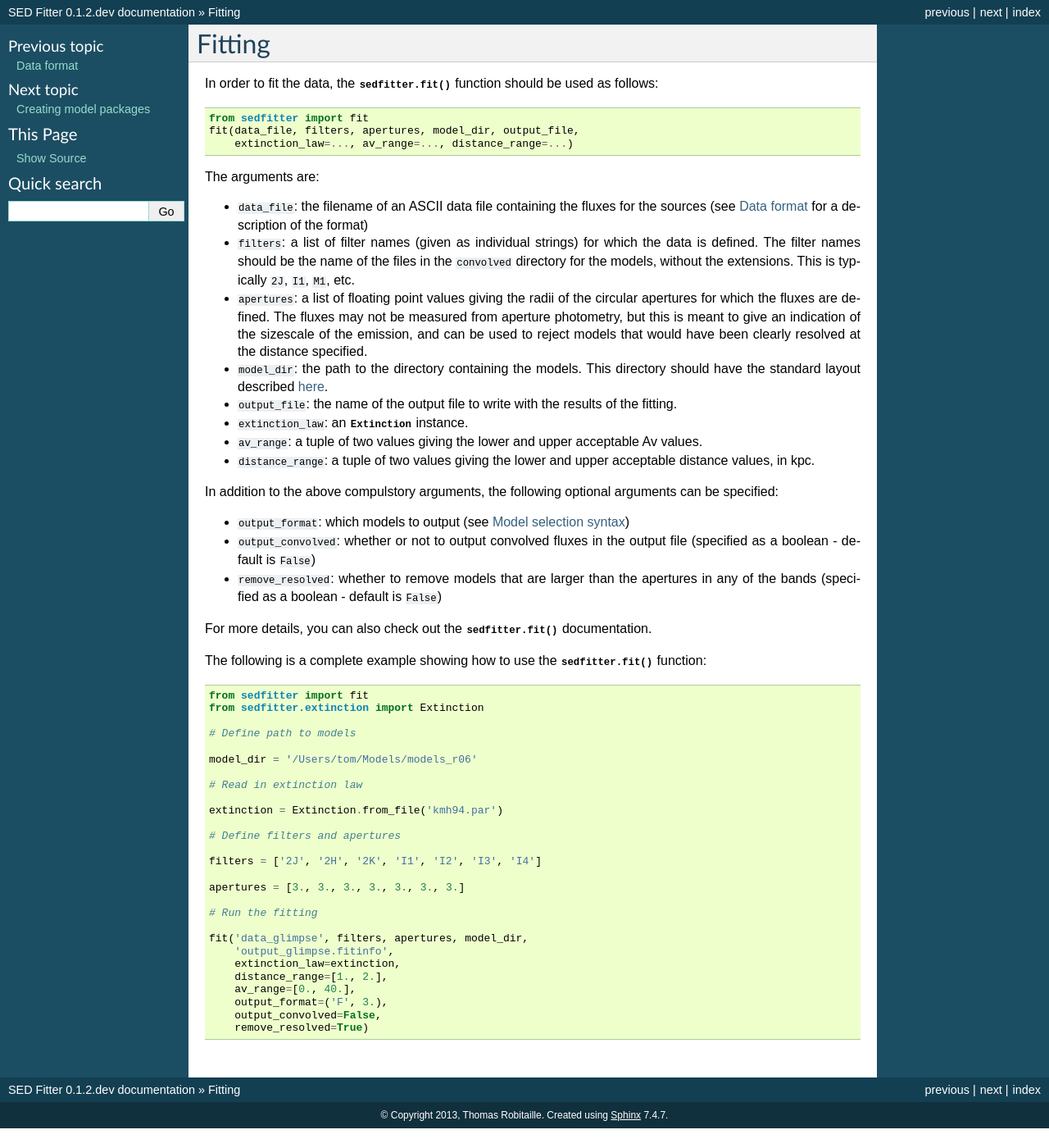
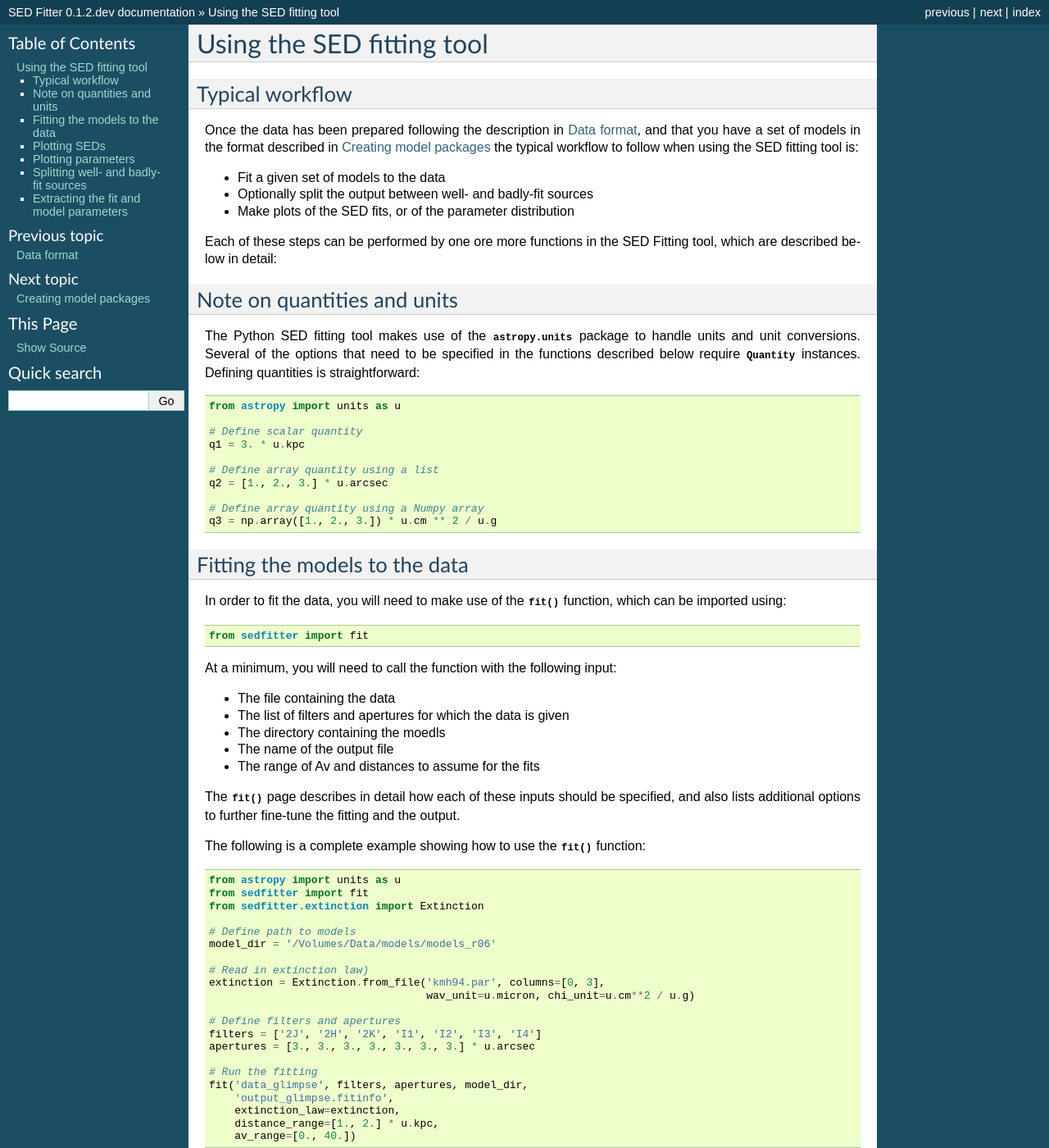
Before and after one commit to astrofrog/sedfitter, a Sphinx documentation site: the page built from docs/fitting.rst, in a window 1280 px wide and 1400 px high. Shown: the whole window at 82% size. Built offline with Sphinx 7.4.7, drawn with Linux system fonts in a browser that asks for light colours; formulas are drawn with MathJax 3; some of the changed text lies outside the part shown.

Commit message:
Wrote main documentation for using Python API

```diff
--- a/docs/conf.py
+++ b/docs/conf.py
@@ -25,7 +25,11 @@ import sys, os
 
 # Add any Sphinx extension module names here, as strings. They can be extensions
 # coming with Sphinx (named 'sphinx.ext.*') or your custom ones.
-extensions = ['sphinx.ext.autosummary', 'sphinx.ext.autodoc', 'astropy.sphinx.ext.numpydoc', 'sphinx.ext.pngmath']
+extensions = ['sphinx.ext.autosummary',
+              'sphinx.ext.autodoc',
+              'sphinx.ext.intersphinx',
+              'astropy.sphinx.ext.numpydoc',
+              'sphinx.ext.pngmath']
 
 autosummary_generate = True
 numpydoc_show_class_members = False
@@ -124,7 +128,7 @@ html_theme = 'default'
 # Add any paths that contain custom static files (such as style sheets) here,
 # relative to this directory. They are copied after the builtin static files,
 # so a file named "default.css" will overwrite the builtin "default.css".
-html_static_path = ['_static']
+# html_static_path = ['_static']
 
 # If not '', a 'Last updated on:' timestamp is inserted at every page bottom,
 # using the given strftime format.
@@ -247,4 +251,12 @@ texinfo_documents = [
 
 
 # Example configuration for intersphinx: refer to the Python standard library.
-intersphinx_mapping = {'http://docs.python.org/': None}
+intersphinx_mapping = {
+    'python': ('http://docs.python.org/', None),
+    'numpy': ('http://docs.scipy.org/doc/numpy/', None),
+    'scipy': ('http://docs.scipy.org/doc/scipy/reference/', None),
+    'matplotlib': ('http://matplotlib.sourceforge.net/', None),
+    'astropy': ('http://docs.astropy.org/en/stable/', None)
+    }
+
+nitpicky=True
--- a/docs/fitting.rst
+++ b/docs/fitting.rst
@@ -1,80 +1,190 @@
-Fitting
-=======
+Using the SED fitting tool
+==========================
 
-In order to fit the data, the :func:`sedfitter.fit` function should be used as follows::
+Typical workflow
+----------------
+
+Once the data has been prepared following the description in :doc:`data`, and
+that you have a set of models in the format described in :doc:`model_packages`
+the typical workflow to follow when using the SED fitting tool is:
+
+* Fit a given set of models to the data
+* Optionally split the output between well- and badly-fit sources
+* Make plots of the SED fits, or of the parameter distribution
+
+Each of these steps can be performed by one ore more functions in the SED
+Fitting tool, which are described below in detail:
+
+Note on quantities and units
+----------------------------
+
+The Python SED fitting tool makes use of the :mod:`astropy.units` package to handle
+units and unit conversions. Several of the options that need to be specified in
+the functions described below require :class:`~astropy.units.quantity.Quantity`
+instances. Defining quantities is straightforward::
+
+    from astropy import units as u
+
+    # Define scalar quantity
+    q1 = 3. * u.kpc
+
+    # Define array quantity using a list
+    q2 = [1., 2., 3.] * u.arcsec
+
+    # Define array quantity using a Numpy array
+    q3 = np.array([1., 2., 3.]) * u.cm ** 2 / u.g
+
+Fitting the models to the data
+------------------------------
+
+In order to fit the data, you will need to make use of the
+:func:`~sedfitter.fit` function, which can be imported using::
 
     from sedfitter import fit
-    fit(data_file, filters, apertures, model_dir, output_file,
-        extinction_law=..., av_range=..., distance_range=...)
 
-The arguments are:
+At a minimum, you will need to call the function with the following input:
 
-* ``data_file``: the filename of an ASCII data file containing the fluxes for
-  the sources (see :doc:`data` for a description of the format)
+* The file containing the data
+* The list of filters and apertures for which the data is given
+* The directory containing the moedls
+* The name of the output file
+* The range of Av and distances to assume for the fits
 
-* ``filters``: a list of filter names (given as individual strings) for which
-  the data is defined. The filter names should be the name of the files in the
-  ``convolved`` directory for the models, without the extensions. This is
-  typically ``2J``, ``I1``, ``M1``, etc.
+The :func:`~sedfitter.fit` page describes in detail how each of these inputs
+should be specified, and also lists additional options to further fine-tune the
+fitting and the output.
 
-* ``apertures``: a list of floating point values giving the radii of the
-  circular apertures for which the fluxes are defined. The fluxes may not be
-  measured from aperture photometry, but this is meant to give an indication of
-  the sizescale of the emission, and can be used to reject models that would
-  have been clearly resolved at the distance specified.
+The following is a complete example showing how to use the
+:func:`~sedfitter.fit` function::
 
-* ``model_dir``: the path to the directory containing the models. This
-  directory should have the standard layout described `here <broken_link>`_.
-
-* ``output_file``: the name of the output file to write with the results of the
-  fitting.
-
-* ``extinction_law``: an :class:`~sedfitter.extinction.Extinction` instance.
-
-* ``av_range``: a tuple of two values giving the lower and upper acceptable Av
-  values.
-
-* ``distance_range``: a tuple of two values giving the lower and upper
-  acceptable distance values, in kpc.
-
-In addition to the above compulstory arguments, the following optional arguments can be specified:
-
-* ``output_format``: which models to output (see :doc:`select_syntax`)
-
-* ``output_convolved``: whether or not to output convolved fluxes in the output
-  file (specified as a boolean - default is ``False``)
-
-* ``remove_resolved``: whether to remove models that are larger than the
-  apertures in any of the bands (specified as a boolean - default is ``False``)
-
-For more details, you can also check out the :func:`sedfitter.fit` documentation.
-
-The following is a complete example showing how to use the :func:`sedfitter.fit` function::
-
+    from astropy import units as u
     from sedfitter import fit
     from sedfitter.extinction import Extinction
 
     # Define path to models
+    model_dir = '/Volumes/Data/models/models_r06'
 
-    model_dir = '/Users/tom/Models/models_r06'
-
-    # Read in extinction law
-
-    extinction = Extinction.from_file('kmh94.par')
+    # Read in extinction law)
+    extinction = Extinction.from_file('kmh94.par', columns=[0, 3],
+                                      wav_unit=u.micron, chi_unit=u.cm**2 / u.g)
 
     # Define filters and apertures
-
     filters = ['2J', '2H', '2K', 'I1', 'I2', 'I3', 'I4']
-
-    apertures = [3., 3., 3., 3., 3., 3., 3.]
+    apertures = [3., 3., 3., 3., 3., 3., 3.] * u.arcsec
 
     # Run the fitting
-
     fit('data_glimpse', filters, apertures, model_dir,
         'output_glimpse.fitinfo',
         extinction_law=extinction,
-        distance_range=[1., 2.],
-        av_range=[0., 40.],
-        output_format=('F', 3.),
-        output_convolved=False,
-        remove_resolved=True)
+        distance_range=[1., 2.] * u.kpc,
+        av_range=[0., 40.])
+
+.. note:: if you do not specify the columns and units when reading in the
+          extinction, the first two columns are read and are assumed to be in
+          c.g.s.. If you have previously used the Fortran version of the SED
+          fitter, you will need to specify ``columns=[0, 3]`` to choose the
+          first and fourth column.
+
+Plotting SEDs
+-------------
+
+Once you have fit the data, you will likely want to plot the resulting SED
+fits. To do this, you will need to make use of the :func:`~sedfitter.plot`
+function, which can be imported with::
+
+    from sedfitter import plot
+
+The :func:`~sedfitter.plot` requires the output file from the
+:func:`~sedfitter.fit` function as well as the name of an output directory. For
+example, continuing the example above, you can do::
+
+    from sedfitter import plot
+    plot('output_glimpse.fitinfo', 'plots_seds')
+
+By default, only the best-fit parameter is shown, but this can be changed by
+using the ``select_format`` option, which is described in more detail in
+:doc:`select_syntax`. For example, to write out all the models with a
+:math:`\Delta\chi^2` value per data point (relative to the best fit) of less
+than 3, you can do::
+
+    plot('output_glimpse.fitinfo', 'plots_seds', select_format=('F', 3))
+
+In addition, there are many options available to
+customize the format and appearance of the plots. For more information about
+these options, see the :func:`~sedfitter.plot` page.
+
+Plotting parameters
+-------------------
+
+Functions are available to make 1- and 2-d parameter plots::
+
+    from sedfitter import plot_params_1d, plot_params_2d
+
+As when `Plotting SEDs`_, one needs to specify the output file from the
+:func:`~sedfitter.fit` function, the output directory, and the name of the
+parameters to plot::
+
+    from sedfitter import plot_params_1d, plot_params_2d
+
+    # Make histograms of the disk mass
+    plot_params_1d('output_glimpse.fitinfo', 'MDISK', 'plots_mdisk')
+
+    # Make 2-d plots of the envelope infall rate vs disk mass
+    plot_params_2d('output_glimpse.fitinfo', 'MDISK', 'MDOT', 'plots_mdot_mdisk')
+
+By default, only the best-fit parameter is shown, but this can be changed by
+using the ``select_format`` option, which is described in more detail in
+:doc:`select_syntax`. In addition, there are many options available to
+customize the format and appearance of the plots. For more information about
+these options, see the :func:`~sedfitter.plot_params_1d` and
+:func:`~sedfitter.plot_params_2d` pages.
+
+Splitting well- and badly-fit sources
+-------------------------------------
+
+After computing the fits with :func:`~sedfitter.fit`, it is possible to split
+the output file on the basis of the :math:`\chi^2` value for the best-fit. This
+is done using the :func:`~sedfitter.filter_output` function which is imported
+with::
+
+    from sedfitter import filter_output
+
+For example, to split the above file into well- and badly-fit sources based on
+the absolute :math:`\chi^2` of the best-fit, you can do::
+
+    filter_output('output_glimpse.fitinfo', chi=3.)
+
+This will produce files named ``output_glimpse_good.fitinfo`` and
+``output_glimpse_bad.fitinfo`` by default (although you can also specify custom
+names for the output files). It is also possible to split the fits based on the
+:math:`\chi^2` value per datapoint using the ``cpd`` option. More information
+about the available options is available in :func:`~sedfitter.filter_output`.
+
+Extracting the fit and model parameters
+---------------------------------------
+
+The output files produced above are in binary format and are not
+human-readable. To produce ASCII files of the output, you can use the
+:func:`~sedfitter.write_parameters` and
+:func:`~sedfitter.write_parameter_ranges` functions. The former is used to
+write out all the parameters of all the models requested, while the latter will
+only write out the minimum and maximum for each parameter. The functions are imported with::
+
+    from sedfitter import write_parameters, write_parameter_ranges
+
+To use these functions, you will need to specify the input binary file, and the
+output ASCII file name::
+
+    from sedfitter import write_parameters, write_parameter_ranges
+
+    # Write out all models with a delta chi^2-chi_best^2 per datapoint < 3
+    write_parameters('output_glimpse.fitinfo', 'parameters.txt',
+                     select_format=('F', 3.))
+
+    # Write out the min/max ranges corresponding to the above file
+    write_parameter_ranges('output_glimpse.fitinfo', 'parameter_ranges.txt',
+                           select_format=('F', 3.))
+
+More information about the available options is given in
+:func:`~sedfitter.write_parameters` and
+:func:`~sedfitter.write_parameter_ranges`.
--- a/docs/index.rst
+++ b/docs/index.rst
@@ -18,6 +18,7 @@ and is still under active development.
    data.rst
    fitting.rst
    model_packages.rst
+   filter_names.rst
    select_syntax.rst
    api/api.rst
 
```
Also changed, not shown: docs/api/sedfitter.rst (+12 -0 lines), docs/model_packages.rst (+3 -4 lines), docs/traditional.rst (deleted, +0 -416 lines), 8 other files.
